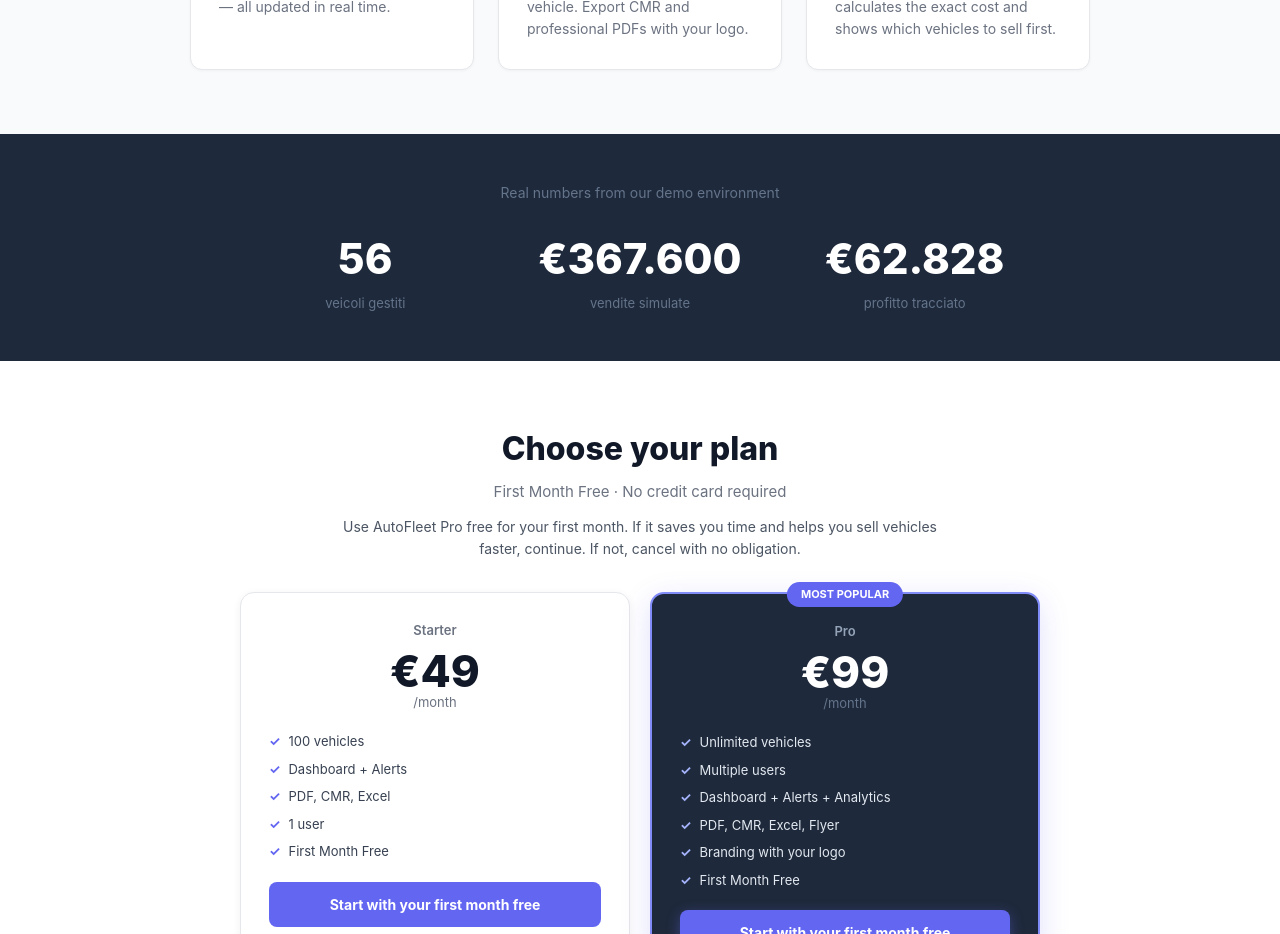
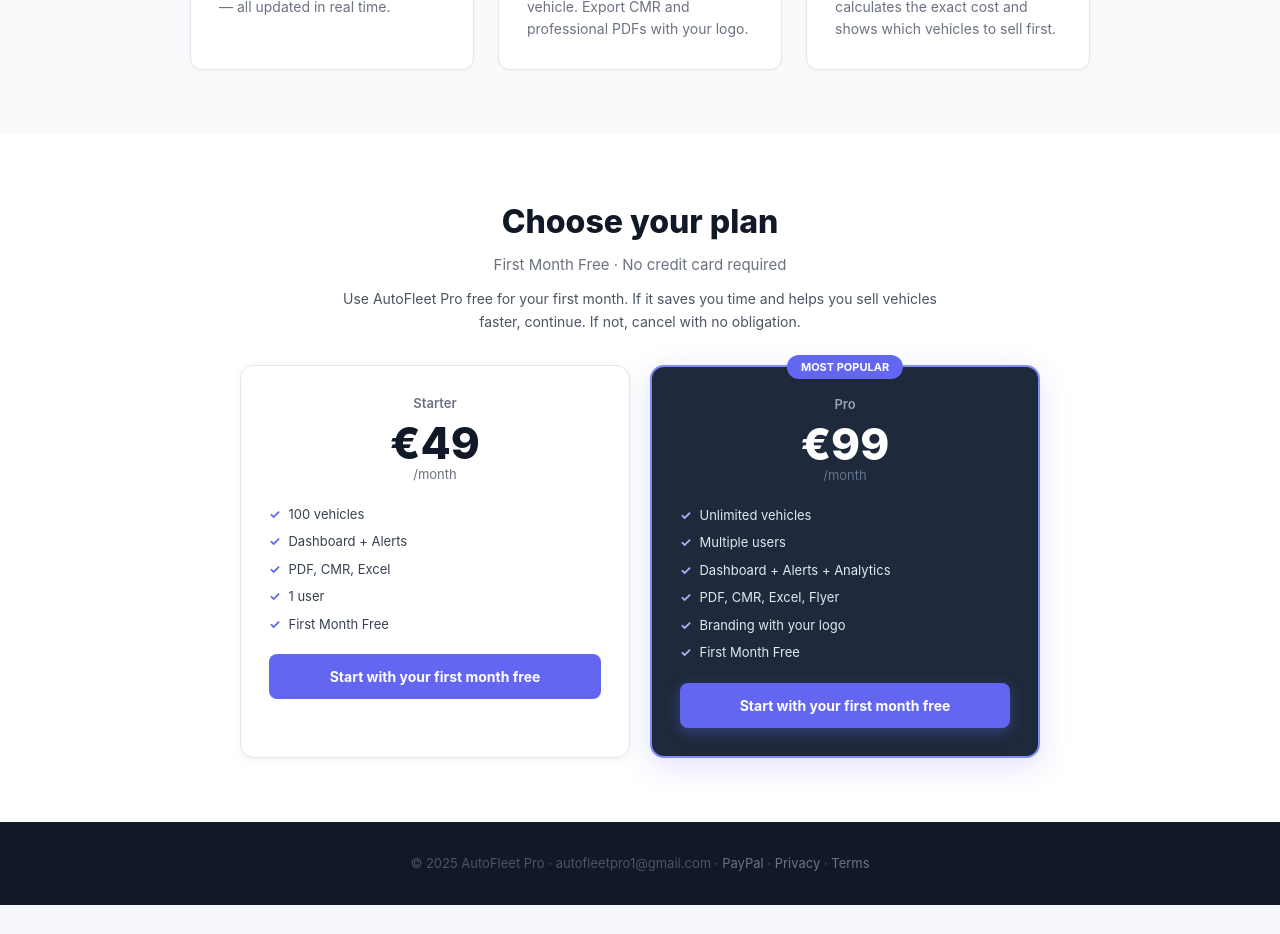
Before and after one commit to boul2g-code/autofleet-pro, a Next.js app: page /landing in a window 1280 px wide. Shown: the part 1860-2794 px from the top of the page. After the commit the page ends 2765 px from the top, so only its background shows below. Built offline with nearby package versions, Linux system fonts and the light colour scheme.

Commit message:
fix: remove demo stats section - not credible without real customers

```diff
--- a/app/landing/page.tsx
+++ b/app/landing/page.tsx
@@ -333,25 +333,6 @@
       </section>
 
       {/* ── SOCIAL PROOF NUMBERS ── */}
-      <section style={{ padding:'48px 24px', background:'#1E293B' }}>
-        <div style={{ maxWidth:800, margin:'0 auto', textAlign:'center' }}>
-          <div style={{ fontSize:14, color:'#64748B', marginBottom:24 }}>{t('spTitle', lang)}</div>
-          <div style={{ display:'grid', gridTemplateColumns:'repeat(3,1fr)', gap:24 }}>
-            {[
-              { value:'56', label: lang==='el'?'οχήματα διαχειρισμένα':lang==='sq'?'automjete të menaxhuara':lang==='de'?'verwaltete Fahrzeuge':lang==='fr'?'véhicules gérés':lang==='es'?'vehículos gestionados':'veicoli gestiti' },
-              { value:'€367.600', label: lang==='el'?'πωλήσεις στο demo':lang==='sq'?'shitje në demo':lang==='de'?'Umsatz im Demo':lang==='fr'?'ventes en démo':lang==='es'?'ventas en demo':'vendite simulate' },
-              { value:'€62.828', label: lang==='el'?'συνολικό κέρδος tracked':lang==='sq'?'fitim total i gjurmuar':lang==='de'?'verfolgte Marge':lang==='fr'?'profit suivi':lang==='es'?'beneficio rastreado':'profitto tracciato' },
-            ].map(s => (
-              <div key={s.value}>
-                <div style={{ fontSize:'clamp(28px,4vw,42px)', fontWeight:800, color:'white' }}>{s.value}</div>
-                <div style={{ fontSize:13, color:'#64748B', marginTop:4 }}>{s.label}</div>
-              </div>
-            ))}
-          </div>
-        </div>
-      </section>
-
-      {/* ── PRICING ── */}
       <section id="pricing" style={{ padding:'64px 24px', background:'white' }}>
         <div style={{ maxWidth:800, margin:'0 auto', textAlign:'center' }}>
           <h2 style={{ fontSize:'clamp(22px,3vw,32px)', fontWeight:800, marginBottom:8 }}>
```
